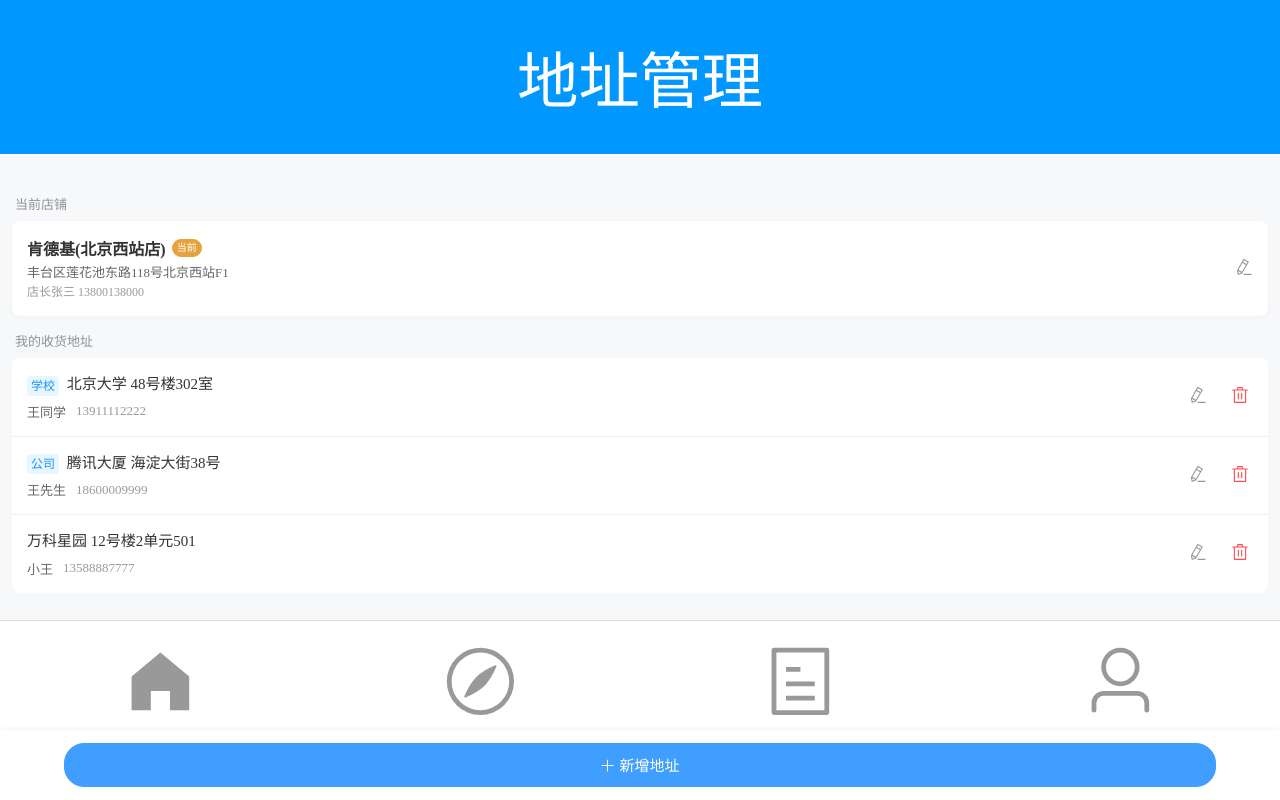
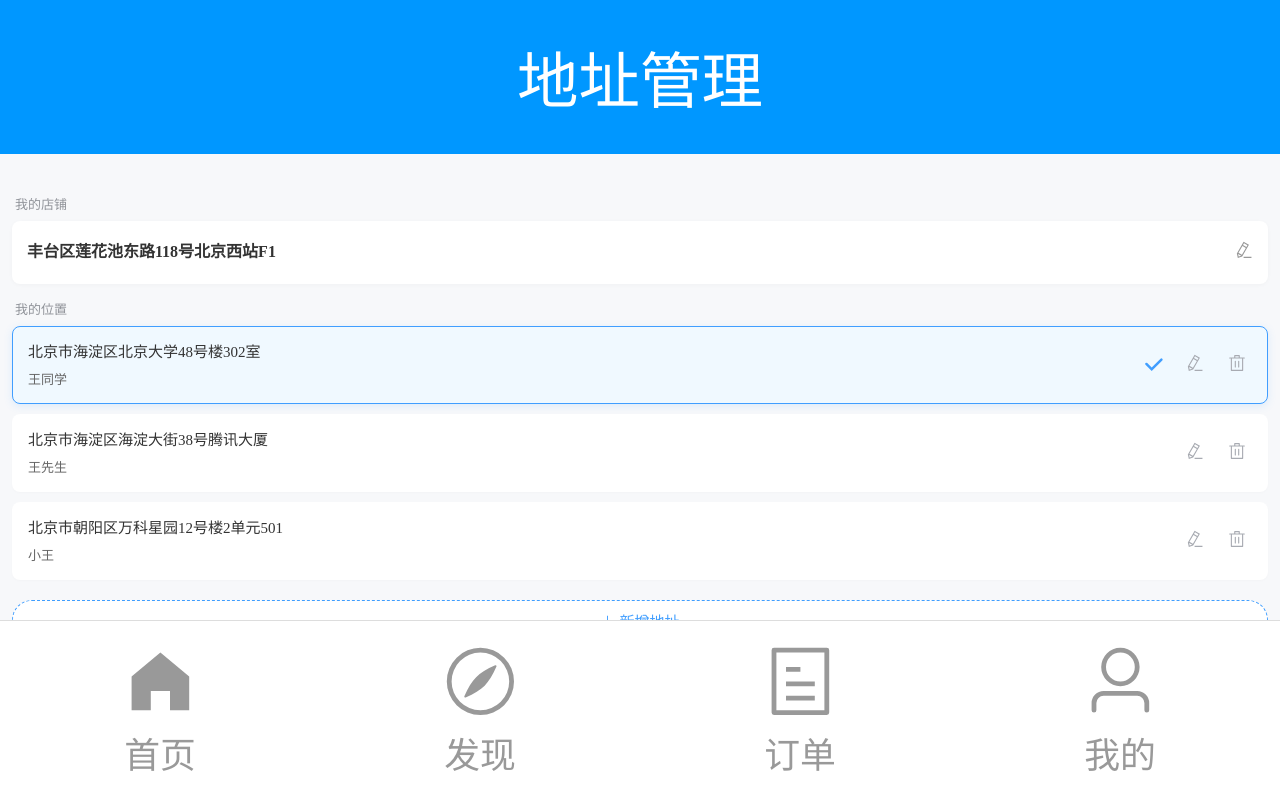
Before and after one commit to 01-Dreamer/eleclient2, a Vue app: page /address in a window 1280 px wide. Built offline with nearby package versions, Linux system fonts and the light colour scheme.

Commit message:
'20251204'

```diff
--- a/package.json
+++ b/package.json
@@ -14,7 +14,9 @@
     "type-check": "vue-tsc --build"
   },
   "dependencies": {
+    "@amap/amap-jsapi-loader": "^1.0.1",
     "@element-plus/icons-vue": "^2.3.2",
+    "element-china-area-data": "^6.1.0",
     "element-plus": "^2.11.8",
     "pinia": "^3.0.3",
     "vue": "^3.5.22",
--- a/src/router/index.ts
+++ b/src/router/index.ts
@@ -57,6 +57,12 @@ const routes = [
     meta: { requiresAuth: true }
   },
   {
+    path: '/map',
+    name: 'map',
+    component: () => import('@/views/MapView.vue'),
+    meta: { requiresAuth: true }
+  },
+  {
     path: '/:catchAll(.*)',
     name: '404',
     component: () => import('@/views/404View.vue')
--- a/src/views/AddressView.vue
+++ b/src/views/AddressView.vue
@@ -5,38 +5,38 @@
 
     <div class="address-container">
 
-        <div class="section-header">当前店铺</div>
+        <div class="section-header">我的店铺</div>
         <div class="address-card shop-card">
             <div class="card-content">
-                <div class="main-text-row">
-                    <span class="main-text">{{ shopAddress.name }}</span>
-                    <el-tag size="small" type="warning" effect="dark" round class="mini-tag">当前</el-tag>
-                </div>
-                <div class="sub-text">{{ shopAddress.address }}</div>
-                <div class="sub-text highlight">{{ shopAddress.contactName }} {{ shopAddress.phone }}</div>
+                <div class="main-address-text">{{ shop_address.address }}</div>
             </div>
             <div class="card-action" @click="handleEditShop">
                 <el-icon :size="18" color="#999"><EditPen /></el-icon>
             </div>
         </div>
 
-        <div class="section-header">我的收货地址</div>
+        <div class="section-header">我的位置</div>
         <div class="address-list">
-            <div v-for="(item, index) in myAddresses" :key="item.id" class="address-item">
-                <div class="item-body" @click="handleEditUserAddress(item.id)">
+            <div
+                v-for="(item, index) in my_addresses"
+                :key="item.id"
+                class="address-item"
+                :class="{ 'is-selected': selected_address_id === item.id }"
+                @click="handleSelectAddress(item.id)"
+            >
+                <div class="item-body">
                     <div class="address-row">
-                        <span class="location-text">
-                            <el-tag v-if="item.label" size="small" effect="plain" class="address-tag">{{ item.label }}</el-tag>
-                            {{ item.address }} {{ item.detail }}
-                        </span>
+                        <span class="location-text">{{ item.address }}</span>
                     </div>
                     <div class="user-row">
-                        <span class="user-name">{{ item.consignee }}</span>
-                        <span class="user-phone">{{ item.phone }}</span>
+                        <span class="user-name">{{ item.nickname }}</span>
                     </div>
                 </div>
 
                 <div class="item-actions">
+                    <div v-if="selected_address_id === item.id" class="check-mark">
+                        <el-icon :size="20" color="#409eff"><Select /></el-icon>
+                    </div>
                     <div class="icon-btn" @click.stop="handleEditUserAddress(item.id)">
                         <el-icon :size="18"><EditPen /></el-icon>
                     </div>
@@ -47,82 +47,148 @@
             </div>
         </div>
 
-        <div class="bottom-placeholder"></div>
-        <div class="bottom-bar">
-            <el-button type="primary" class="add-btn" round size="large" @click="handleAddAddress">
+        <div class="add-address-row">
+            <el-button class="add-btn" round size="large" @click="handleAddAddress">
                 <el-icon style="margin-right: 4px"><Plus /></el-icon> 新增地址
             </el-button>
         </div>
+
+        <el-dialog
+            v-model="dialog_visible"
+            :title="is_editing_shop ? '修改店铺地址' : '修改地址'"
+            width="90%"
+            align-center
+            destroy-on-close
+            class="simple-dialog"
+        >
+            <el-form label-position="top">
+                <el-form-item label="详细地址">
+                    <el-input
+                        v-model="edit_form.address"
+                        placeholder="请输入完整地址"
+                        type="textarea"
+                        :rows="3"
+                        resize="none"
+                    ></el-input>
+                </el-form-item>
+
+                <el-form-item label="昵称" v-if="!is_editing_shop">
+                    <el-input v-model="edit_form.nickname" placeholder="请输入昵称"></el-input>
+                </el-form-item>
+            </el-form>
+
+            <template #footer>
+                <div class="dialog-footer">
+                    <el-button @click="dialog_visible = false">取消</el-button>
+                    <el-button type="primary" @click="handleConfirmEdit">确认</el-button>
+                </div>
+            </template>
+        </el-dialog>
 
     </div>
 </template>
 
 <script lang="ts" setup>
 import HeaderBase from '@/components/HeaderBase.vue';
-import { reactive } from 'vue';
-import { EditPen, Delete, Plus } from '@element-plus/icons-vue';
+import { reactive, ref } from 'vue';
+import { EditPen, Delete, Plus, Select } from '@element-plus/icons-vue';
 
-// 数据保持不变
-const shopAddress = reactive({
-    id: 1,
-    name: '肯德基(北京西站店)',
-    address: '丰台区莲花池东路118号北京西站F1',
-    contactName: '店长张三',
-    phone: '13800138000'
+const selected_address_id = ref(101);
+const dialog_visible = ref(false);
+const is_editing_shop = ref(false);
+const current_editing_id = ref<number | null>(null);
+
+const edit_form = reactive({
+    address: '',
+    nickname: ''
 });
 
-const myAddresses = reactive([
+const shop_address = reactive({
+    address: '丰台区莲花池东路118号北京西站F1',
+});
+
+const my_addresses = reactive([
     {
         id: 101,
-        address: '北京大学',
-        detail: '48号楼302室',
-        consignee: '王同学',
-        phone: '13911112222',
-        label: '学校'
+        address: '北京市海淀区北京大学48号楼302室',
+        nickname: '王同学'
     },
     {
         id: 102,
-        address: '腾讯大厦',
-        detail: '海淀大街38号',
-        consignee: '王先生',
-        phone: '18600009999',
-        label: '公司'
+        address: '北京市海淀区海淀大街38号腾讯大厦',
+        nickname: '王先生'
     },
     {
         id: 103,
-        address: '万科星园',
-        detail: '12号楼2单元501',
-        consignee: '小王',
-        phone: '13588887777',
-        label: ''
+        address: '北京市朝阳区万科星园12号楼2单元501',
+        nickname: '小王'
     }
 ]);
 
-const handleEditShop = () => console.log("Edit Shop");
-const handleEditUserAddress = (id: number) => console.log("Edit User", id);
-const handleDeleteUserAddress = (id: number) => console.log("Delete User", id);
-const handleAddAddress = () => console.log("Add Address");
+const handleSelectAddress = (id: number) => {
+    selected_address_id.value = id;
+};
+
+const handleEditShop = () => {
+    is_editing_shop.value = true;
+    current_editing_id.value = null;
+
+    edit_form.address = shop_address.address;
+    edit_form.nickname = '';
+
+    dialog_visible.value = true;
+};
+
+const handleEditUserAddress = (id: number) => {
+    is_editing_shop.value = false;
+    current_editing_id.value = id;
+
+    const target = my_addresses.find(item => item.id === id);
+    if (target) {
+        edit_form.address = target.address;
+        edit_form.nickname = target.nickname;
+    }
+
+    dialog_visible.value = true;
+};
+
+const handleConfirmEdit = () => {
+    if (is_editing_shop.value) {
+        console.log('shop_address_update:', edit_form.address);
+    } else {
+        console.log('user_address_id:', current_editing_id.value);
+        console.log('new_info:', {
+            address: edit_form.address,
+            nickname: edit_form.nickname
+        });
+    }
+
+    dialog_visible.value = false;
+};
+
+const handleDeleteUserAddress = (id: number) => console.log("delete_id", id);
+const handleAddAddress = () => console.log("add_address_clicked");
 </script>
 
 <style scoped>
 .address-container {
-    padding-top: 14vw; /* 保持原有的顶部避让 */
-    padding-bottom: 20px;
-    background-color: #f7f8fa; /* 更淡的背景色，护眼 */
+    padding-top: 14vw;
+    padding-bottom: 80px;
+    background-color: #f7f8fa;
     min-height: 100vh;
+    box-sizing: border-box;
 }
 
 .section-header {
     font-size: 13px;
     color: #909399;
-    padding: 15px 15px 8px; /* 左侧对齐 */
+    padding: 15px 15px 8px;
 }
 
-/* --- 店铺卡片 (特殊样式) --- */
 .address-card.shop-card {
     background: #fff;
-    margin: 0 12px; /* 左右留一点边距 */
-    padding: 15px;
+    margin: 0 12px;
+    padding: 20px 15px;
     border-radius: 8px;
     display: flex;
     justify-content: space-between;
@@ -135,60 +201,37 @@ const handleAddAddress = () => console.log("Add Address");
     margin-right: 10px;
 }
 
-.main-text-row {
-    display: flex;
-    align-items: center;
-    margin-bottom: 4px;
-}
-
-.main-text {
+.main-address-text {
     font-size: 16px;
     font-weight: 600;
     color: #333;
-    margin-right: 6px;
+    line-height: 1.4;
+    word-break: break-all;
 }
 
-.mini-tag {
-    height: 18px;
-    line-height: 16px;
-    padding: 0 4px;
-    font-size: 10px;
-}
-
-.sub-text {
-    font-size: 13px;
-    color: #666;
-    line-height: 1.4;
-}
-.sub-text.highlight {
-    font-size: 12px;
-    color: #999;
-    margin-top: 2px;
-}
-
-/* --- 地址列表 (仿原生列表风格) --- */
 .address-list {
-    background: #fff;
-    /* 如果希望是通栏风格（左右无缝），可以去掉 margin 和 border-radius */
     margin: 0 12px;
-    border-radius: 8px;
-    overflow: hidden; /* 圆角 */
+    display: flex;
+    flex-direction: column;
+    gap: 10px;
 }
 
 .address-item {
+    background: #fff;
+    border-radius: 8px;
+    padding: 15px;
     display: flex;
     align-items: center;
-    padding: 15px;
-    border-bottom: 1px solid #f0f0f0; /* 细分割线 */
-    transition: background-color 0.2s;
+    border: 1px solid transparent;
+    box-shadow: 0 1px 3px rgba(0,0,0,0.02);
+    transition: all 0.2s ease;
+    cursor: pointer;
 }
 
-.address-item:last-child {
-    border-bottom: none;
-}
-
-.address-item:active {
-    background-color: #f9f9f9; /* 点击反馈 */
+.address-item.is-selected {
+    border-color: #409eff;
+    background-color: #f0f9ff;
+    box-shadow: 0 2px 8px rgba(64, 158, 255, 0.15);
 }
 
 .item-body {
@@ -199,78 +242,54 @@ const handleAddAddress = () => console.log("Add Address");
     margin-right: 10px;
 }
 
-.address-row {
-    line-height: 1.4;
-}
-
 .location-text {
     font-size: 15px;
     color: #333;
     font-weight: 500;
-}
-
-.address-tag {
-    margin-right: 4px;
-    border: none;
-    background-color: #e6f7ff;
-    color: #1890ff;
-    height: 20px;
-    line-height: 20px;
-    padding: 0 4px;
+    line-height: 1.4;
+    word-break: break-all;
 }
 
 .user-row {
     font-size: 13px;
-    color: #999;
+    color: #666;
+}
+
+.item-actions {
+    display: flex;
+    align-items: center;
+    gap: 12px;
+}
+
+.check-mark {
+    margin-right: 4px;
     display: flex;
     align-items: center;
 }
 
-.user-name {
-    margin-right: 10px;
-    color: #666; /* 名字稍微深一点 */
+.icon-btn {
+    padding: 6px;
+    color: #a8abb2;
 }
 
-/* 右侧操作区 */
-.item-actions {
-    display: flex;
-    align-items: center;
-    gap: 16px; /* 按钮之间的间距 */
-}
-
-.icon-btn {
-    padding: 4px;
-    color: #999;
-    cursor: pointer;
-}
-
-.icon-btn.delete {
-    color: #ff4d4f; /* 删除红色，但不刺眼 */
-}
-
-/* 底部按钮 */
-.bottom-placeholder {
-    height: 80px;
-}
-
-.bottom-bar {
-    position: fixed;
-    bottom: 0;
-    left: 0;
-    width: 100%;
-    height: 70px; /* 稍微调矮一点 */
-    background-color: #fff;
+.add-address-row {
+    margin: 20px 12px 0;
     display: flex;
     justify-content: center;
-    align-items: center;
-    box-shadow: 0 -1px 6px rgba(0,0,0,0.05);
-    z-index: 100;
 }
 
 .add-btn {
-    width: 90%;
-    height: 44px; /* 移动端按钮标准高度 */
+    width: 100%;
+    height: 44px;
     font-size: 15px;
     font-weight: 500;
+    background-color: #fff;
+    color: #409eff;
+    border: 1px dashed #409eff;
+}
+
+.dialog-footer {
+    display: flex;
+    justify-content: flex-end;
 }
 </style>
--- /dev/null
+++ b/src/views/MapView.vue
@@ -0,0 +1,136 @@
+<template>
+  <HeaderBase>
+    距离: {{ distance }}
+  </HeaderBase>
+
+  <div class="map-page-container">
+    <div id="map-container" ref="map_ref"></div>
+  </div>
+</template>
+
+<script lang="ts" setup>
+import HeaderBase from '@/components/HeaderBase.vue';
+import { ref, onMounted, onUnmounted } from 'vue';
+import AMapLoader from '@amap/amap-jsapi-loader';
+
+const map_ref = ref<HTMLElement | null>(null);
+let map_instance: any = null;
+let my_marker: any = null;
+let rider_marker: any = null;
+const distance = ref('');
+
+const my_location = ref<[number, number]>([116.397428, 39.90923]);
+const rider_location = ref<[number, number]>([116.410792, 39.921131]);
+
+const calculateDistance = (point_1: [number, number], point_2: [number, number]) => {
+  const get_radians = (degree: number) => degree * Math.PI / 180.0;
+  const radian_latitude_1 = get_radians(point_1[1]);
+  const radian_latitude_2 = get_radians(point_2[1]);
+  const difference_latitude = radian_latitude_1 - radian_latitude_2;
+  const difference_longitude = get_radians(point_1[0]) - get_radians(point_2[0]);
+  let s = 2 * Math.asin(Math.sqrt(Math.pow(Math.sin(difference_latitude / 2), 2) +
+    Math.cos(radian_latitude_1) * Math.cos(radian_latitude_2) * Math.pow(Math.sin(difference_longitude / 2), 2)));
+  s = s * 6378.137;
+  if (s < 1) {
+    return Math.round(s * 1000) + 'm';
+  }
+  return s.toFixed(2) + 'km';
+};
+
+const updateDistance = () => {
+  distance.value = calculateDistance(my_location.value, rider_location.value);
+};
+
+const updateMyLocation = (latitude: number, longitude: number) => {
+  my_location.value = [longitude, latitude];
+  if (my_marker) {
+    my_marker.setPosition([longitude, latitude]);
+  }
+  updateDistance();
+};
+
+const updateRiderLocation = (latitude: number, longitude: number) => {
+  rider_location.value = [longitude, latitude];
+  if (rider_marker) {
+    rider_marker.setPosition([longitude, latitude]);
+  }
+  updateDistance();
+};
+
+const initMap = () => {
+  AMapLoader.load({
+    key: "2284fe5929eb4616f50e922d0cf6fbd0",
+    version: "2.0",
+    plugins: [],
+  }).then((AMap) => {
+    map_instance = new AMap.Map(map_ref.value, {
+      viewMode: "2D",
+      zoom: 13,
+      center: my_location.value,
+    });
+
+    const my_icon = new AMap.Icon({
+      size: new AMap.Size(25, 34),
+      image: '//a.amap.com/jsapi_demos/static/demo-center/icons/poi-marker-default.png',
+      imageSize: new AMap.Size(25, 34),
+    });
+
+    const rider_icon = new AMap.Icon({
+      size: new AMap.Size(25, 34),
+      image: '//a.amap.com/jsapi_demos/static/demo-center/icons/poi-marker-red.png',
+      imageSize: new AMap.Size(25, 34),
+    });
+
+    my_marker = new AMap.Marker({
+      position: new AMap.LngLat(my_location.value[0], my_location.value[1]),
+      icon: my_icon,
+      offset: new AMap.Pixel(-13, -34),
+      title: '我'
+    });
+
+    rider_marker = new AMap.Marker({
+      position: new AMap.LngLat(rider_location.value[0], rider_location.value[1]),
+      icon: rider_icon,
+      offset: new AMap.Pixel(-13, -34),
+      title: '骑手'
+    });
+
+    map_instance.add([my_marker, rider_marker]);
+    map_instance.setFitView();
+
+  }).catch((e) => {
+    console.error(e);
+  });
+};
+
+onMounted(() => {
+  updateDistance();
+  initMap();
+});
+
+onUnmounted(() => {
+  if (map_instance) {
+    map_instance.destroy();
+    map_instance = null;
+  }
+});
+
+defineExpose({
+  updateMyLocation,
+  updateRiderLocation
+});
+</script>
+
+<style scoped>
+.map-page-container {
+  position: relative;
+  width: 100%;
+  height: calc(100vh - 50px);
+}
+
+#map-container {
+  width: 100%;
+  height: 100%;
+  background-color: #f0f2f5;
+}
+</style>
```
Also changed, not shown: 1 other file (tests, documents, lock files or other folders).
